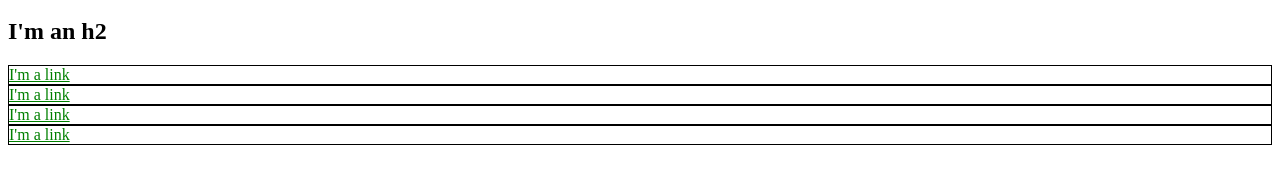
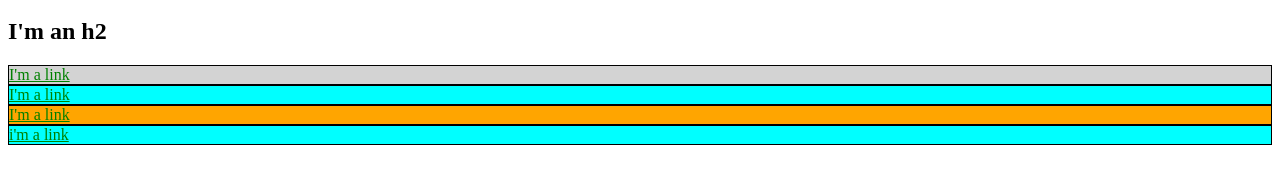
Before and after one commit to gitvar/layout_website, a plain HTML site: page index.html in a window 1280 px wide. Shown: the part 136-320 px from the top of the page. Drawn offline with Linux system fonts and the light colour scheme.

Commit message:
Add ids and classes

```diff
--- a/index.html
+++ b/index.html
@@ -3,32 +3,65 @@
   <head>
     <title>Test Page: Don't Panic</title>
     <meta charset="utf-8">
+    <style>
+      a {
+        color: red;
+      }
+      .bio-box {
+        border: 1px solid black;
+      }
+      .non-bio-box {
+        background-color: cyan;
+      }
+      .bio-box a {
+        color: green;
+      }
+      #exec-bio {
+        background-color: lightgray;
+      }
+      #non-exec-bio {
+        background-color: orange;
+      }
+      /*div {
+        border: 1px solid black;
+      }
+      div a {
+        green: color;
+      }
+      li {
+        border: 1px solid black;
+      }
+      li a {
+        color: blue;
+      }*/
+    </style>
   </head>
+
   <body>
     <h1>I'm an h1</h1>
     <ul>
       <li>
-        <a href="http://example.com/" style="color: red;">Link</a>
+        <a href="http://example.com/">Link</a>
       </li>
       <li>
-        <a href="http://example.com/" style="color: red;">Link</a>
+        <a href="http://example.com/">Link</a>
       </li>
       <li>
-        <a href="http://example.com/" style="color: red;">Link</a>
+        <a href="http://example.com/">Link</a>
       </li>
     </ul>
     <h2>I'm an h2</h2>
-    <div style="border: 1px solid black;">
-      <a href="http://example.com/" style="color: green;">I'm a link</a>
+    <div id="exec-bio" class="bio-box non-bio-box">
+      <a href="http://example.com/">I'm a link</a>
     </div>
-    <div style="border: 1px solid black;">
-      <a href="http://example.com/" style="color: green;">I'm a link</a>
+    <div class="bio-box non-bio-box">
+      <a href="http://example.com/">I'm a link</a>
     </div>
-    <div style="border: 1px solid black;">
-      <a href="http://example.com/" style="color: green;">I'm a link</a>
+    <div id="non-exec-bio" class="bio-box non-bio-box">
+      <a href="http://example.com/">I'm a link</a>
     </div>
-    <div style="border: 1px solid black;">
-      <a href="http://example.com/" style="color: green;">I'm a link</a>
+    <div class="bio-box non-bio-box">
+      <a href="http://example.com/">i'm a link</a>
     </div>
   </body>
 </html>
```
